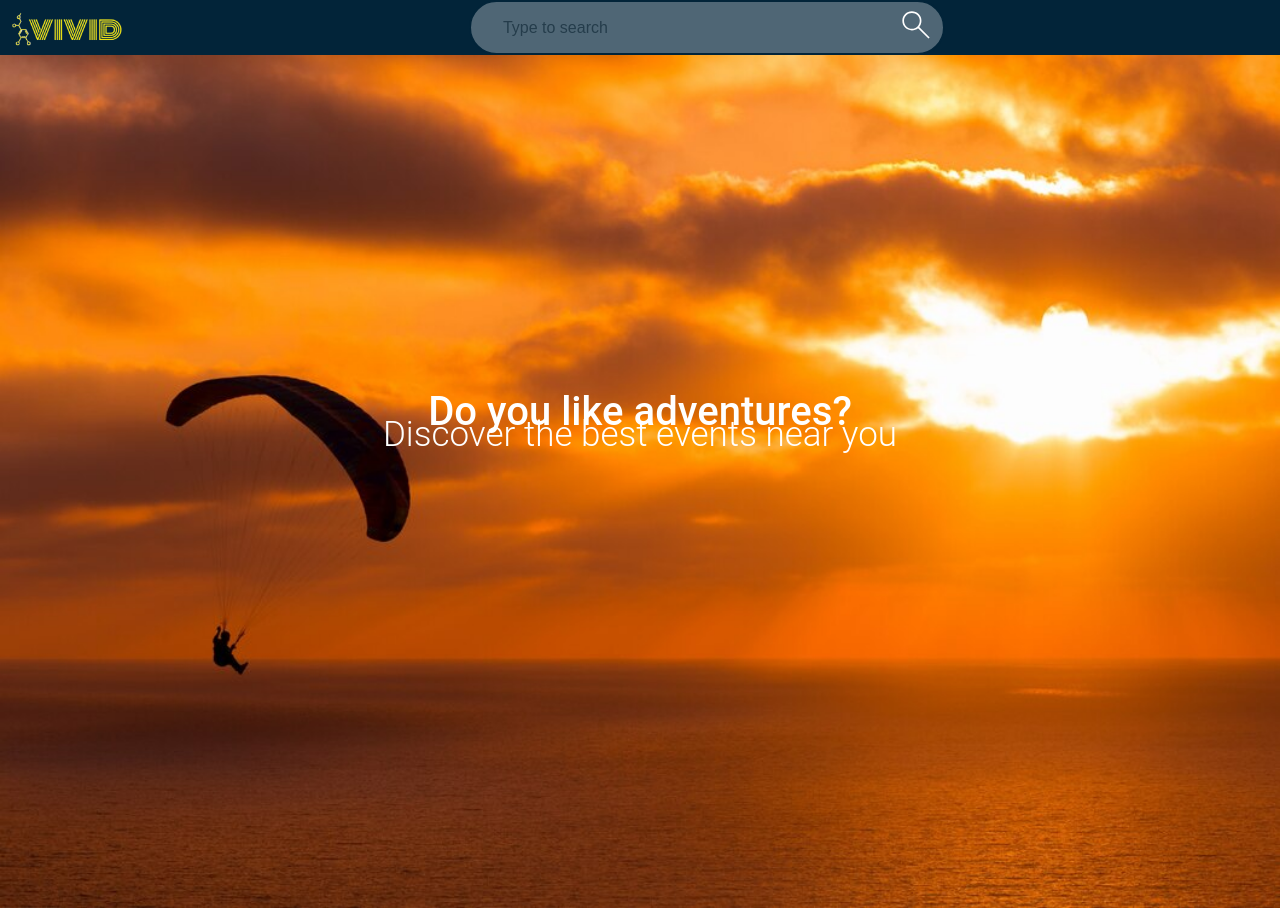
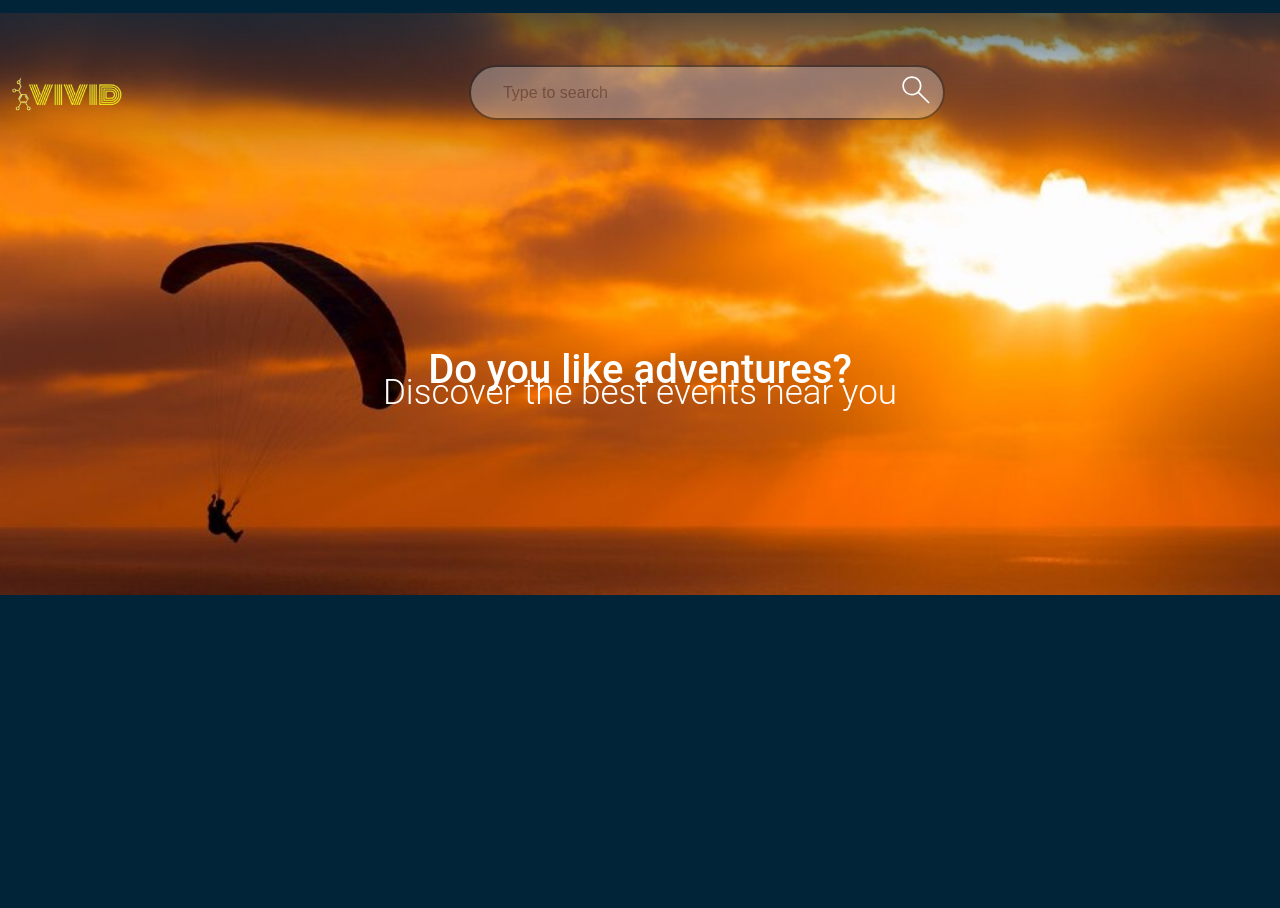
Before and after one commit to Marinafactoriaf5/pn11-finalproject-group4, a React (Vite) app: page / in a window 1280 px wide. After the commit the page ends 800 px from the top, so only its background shows below. Built offline with nearby package versions, Linux system fonts and the light colour scheme; grey boxes are pictures that could not be loaded.

Commit message:
update hero & header

```diff
--- a/src/Components/Header/Header.css
+++ b/src/Components/Header/Header.css
@@ -8,6 +8,8 @@ header {
       linear-gradient(0deg, rgba(2, 36, 57, 0.00) 73.25%, rgba(2, 36, 57, 0.50) 120.14%, rgba(2, 36, 57, 0.50) 220.1%);
     background-size: cover;
     background-position: center;
+    position: fixed;
+    z-index:10;
   }
 
 
```
Also changed, not shown: src/assets/hero.jpeg.
